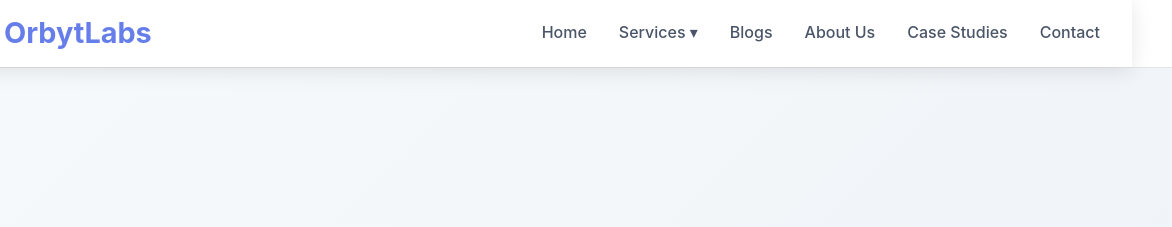
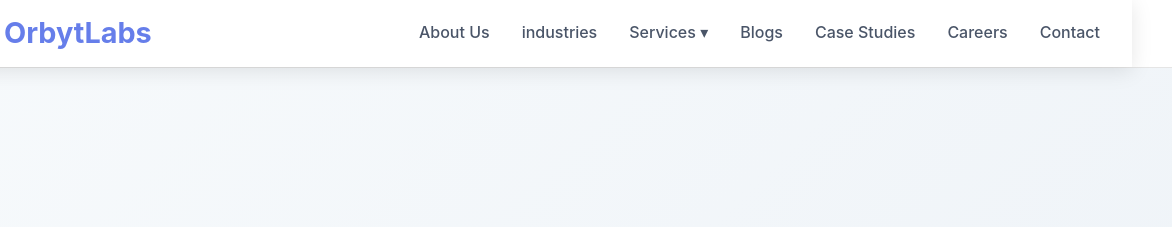
Before and after one commit to OrbytLabs/OrbytLabs.github.io, a website: page index.html in a window 1280 px wide. Shown: the top 227 px of the page, 108-1280 px from the left. Drawn offline with nearby package versions, Linux system fonts and the light colour scheme.

Commit message:
Update index.html

```diff
--- a/index.html
+++ b/index.html
@@ -20,7 +20,8 @@
                 <h2>OrbytLabs</h2>
             </div>
             <ul class="nav-menu" id="nav-menu">
-                <li><a href="#home" class="nav-link">Home</a></li>
+                <li><a href="#about" class="nav-link">About Us</a></li>
+                <li><a href="#industries" class="nav-link">industries</a></li>
                 <li class="dropdown">
                     <a href="#services" class="nav-link">Services ▾</a>
                 <ul class="dropdown-menu">
@@ -64,9 +65,10 @@
 
                 </li>
                 <li><a href="#blogs" class="nav-link">Blogs</a></li>
-                <li><a href="#about" class="nav-link">About Us</a></li>
                 <li><a href="#case-studies" class="nav-link">Case Studies</a></li>
+                <li><a href="#careers" class="nav-link">Careers</a></li>
                 <li><a href="#contact" class="nav-link">Contact</a></li>
+
             </ul>
             <div class="nav-toggle" id="nav-toggle">
                 <span></span>
```
